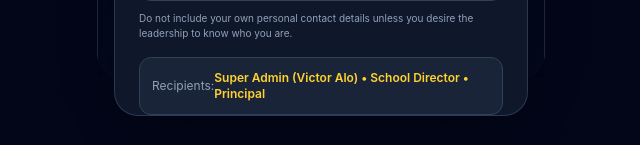
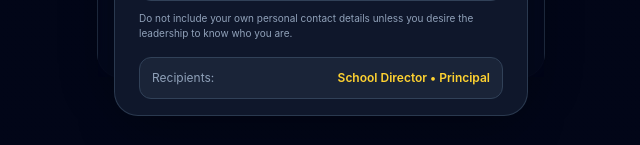
Before and after one commit to vicsnikky/Exam, a React (Vite) app: page / in a window 1280 px wide. Both pictures are taken after a click on the button "Anonymous Complaint & Suggestion Box". Shown: the part 652-797 px from the top of the page, without its empty margins (319-959 px from the left). Built offline with nearby package versions, Linux system fonts and the light colour scheme; no server answers.

Commit message:
refactor(ui): remove Super Admin from complaint recipients
Updated the recipient list in the anonymous complaint modal to remove Super Admin (Victor Alo), ensuring only school leadership receives notifications.

```diff
--- a/src/components/AnonymousComplaintModal.tsx
+++ b/src/components/AnonymousComplaintModal.tsx
@@ -271,7 +271,7 @@ export const AnonymousComplaintModal: React.FC<AnonymousComplaintModalProps> = (
               <div className="bg-slate-800/80 border border-slate-700 p-3 rounded-xl flex items-center justify-between text-xs">
                 <span className="text-slate-400">Recipients:</span>
                 <span className="font-semibold text-amber-300">
-                  Super Admin (Victor Alo) • School Director • Principal
+                    School Director • Principal
                 </span>
               </div>
 
```
